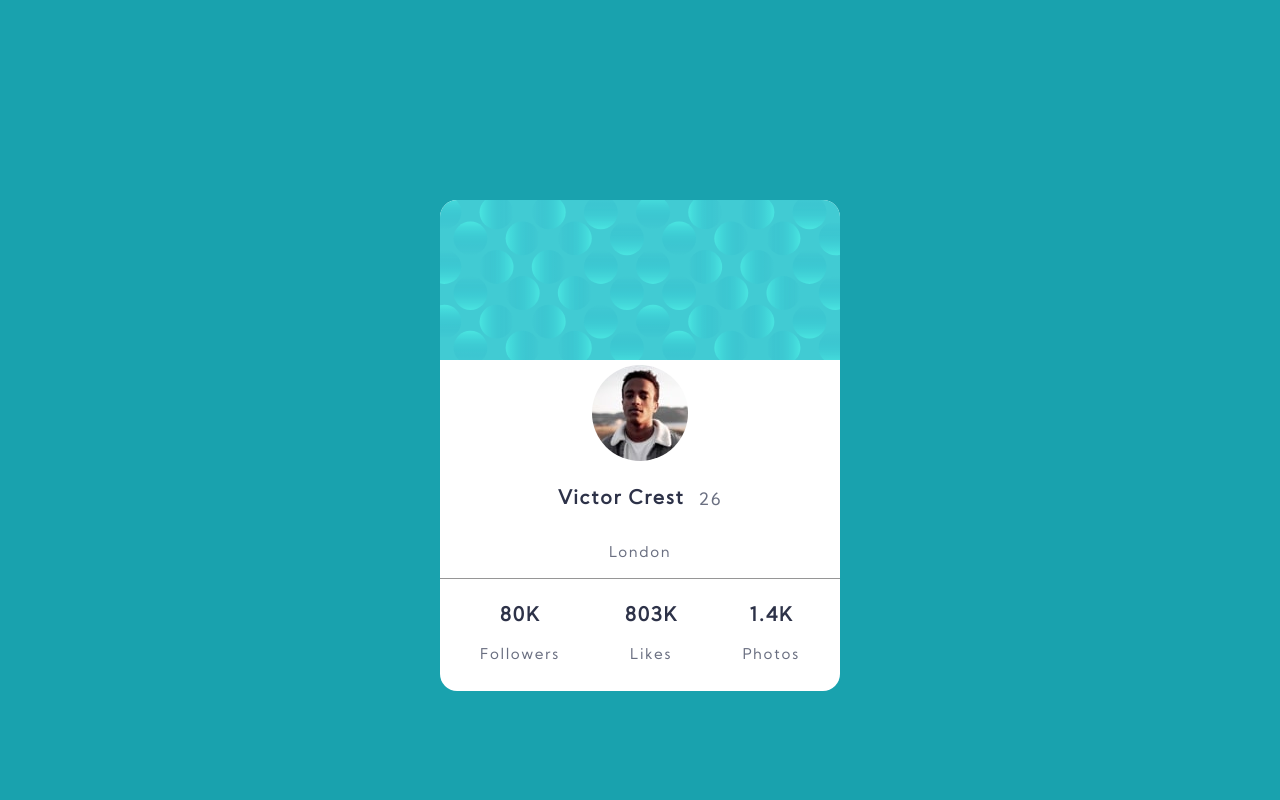
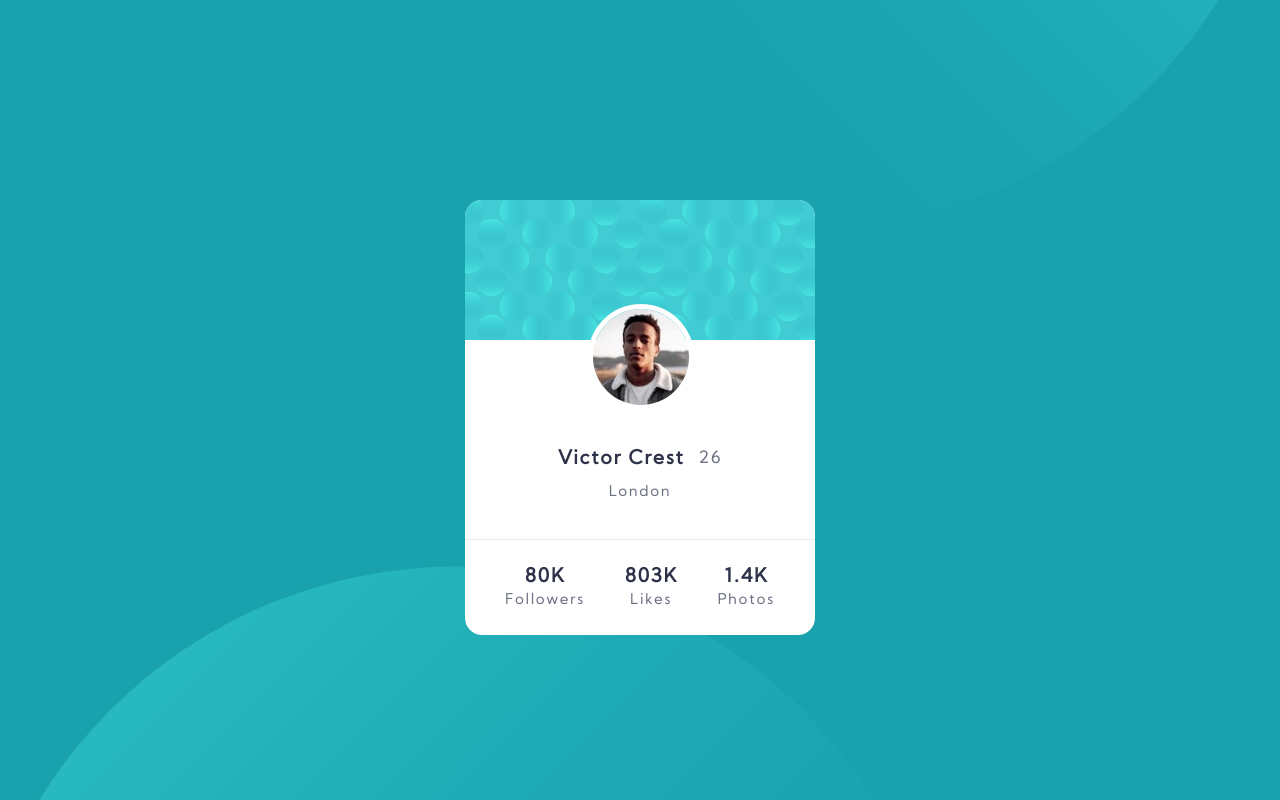
Before and after one commit to vasconevesxd/profile-card-component-main, a plain HTML site: page index.html in a window 1280 px wide. Drawn offline with Linux system fonts and the light colour scheme.

Commit message:
Adjust Profile pic and spacings

```diff
--- a/index.html
+++ b/index.html
@@ -21,28 +21,29 @@
       <div class="container">
         <div class="row">
           <div class="card">
-            <div class="card__header"></div>
+            <div class="card__header">
+              <img src="./images/image-victor.jpg" alt="profile victor" />
+            </div>
             <div class="card__body">
-              <img src="./images/image-victor.jpg" alt="profile victor" />
-              <div class="body-info">
-                <h1>Victor Crest</h1>
-                <h2 class="pl-3">26</h2>
+              <div class="body-info mt-5">
+                <h1 class="mb-0">Victor Crest</h1>
+                <h2 class="pl-3 mb-0">26</h2>
               </div>
-              <p>London</p>
+              <p class="mt-1">London</p>
             </div>
             <div class="card__footer">
               <div class="status-group">
                 <div class="status">
-                  <h1>80K</h1>
-                  <p>Followers</p>
+                  <h1 class="mb-0">80K</h1>
+                  <p class="mt-0">Followers</p>
                 </div>
                 <div class="status">
-                  <h1>803K</h1>
-                  <p>Likes</p>
+                  <h1 class="mb-0">803K</h1>
+                  <p class="mt-0">Likes</p>
                 </div>
                 <div class="status">
-                  <h1>1.4K</h1>
-                  <p>Photos</p>
+                  <h1 class="mb-0">1.4K</h1>
+                  <p class="mt-0">Photos</p>
                 </div>
               </div>
             </div>
--- a/styles/main.css
+++ b/styles/main.css
@@ -39,6 +39,9 @@ body {
   color: var(--dark-grayish-blue);
   letter-spacing: 0.1rem;
   background-color: var(--dark-cyan);
+  background-image: url('../images/bg-pattern-top.svg'), url('../images/bg-pattern-bottom.svg');
+  background-position: 104% 218%, -11% -165%;
+  background-repeat: no-repeat, no-repeat;
 }
 
 h1{
@@ -53,6 +56,22 @@ h2{
 
 .pl-3{
     padding-left: 14px;
+}
+
+.mt-0{
+  margin-top: 0;
+}
+
+.mt-1{
+  margin-top: 10px;
+}
+
+.mt-5{
+
+  margin-top: 50px;
+}
+.mb-0{
+  margin-bottom: 0;
 }
 
 .container {
@@ -73,11 +92,13 @@ h2{
 
 .card {
   margin-top: 200px;
-  width: 400px;
+  width: 350px;
   height: auto;
   background-color: var(--white);
   border-radius: 1.0667rem;
 }
+
+
 
 .card__header {
     width: 100%;
@@ -90,7 +111,11 @@ h2{
 }
 
 .card__body {
-  border-bottom: 1px solid var(--dark-gray);
+  border-bottom: 1px solid #e8e8e8;
+  height: 180px;
+  display: grid;
+  place-content: center;
+
 }
 
 .card__body,
@@ -102,6 +127,9 @@ img{
     border-radius: 50%;
     border: 5px solid var(--white);
     z-index: 99;
+    position: relative;
+    top: 65%;
+    left:35%;
 }
 
 .card__footer {
@@ -115,8 +143,17 @@ img{
 
 }
 
-.status {
+@media only screen and (min-width: 96rem ) {
+
+  body{
+    background-position: -23% 156%, 123% -154%;
+
+  }
+  .card {
+    margin-top: 200px;
+    width: 400px;
+    height: auto;
+    background-color: var(--white);
+    border-radius: 1.0667rem;
+  }
 }
-
-@media only screen and (min-width: 25rem) and (max-width: 96rem) {
-}
```
